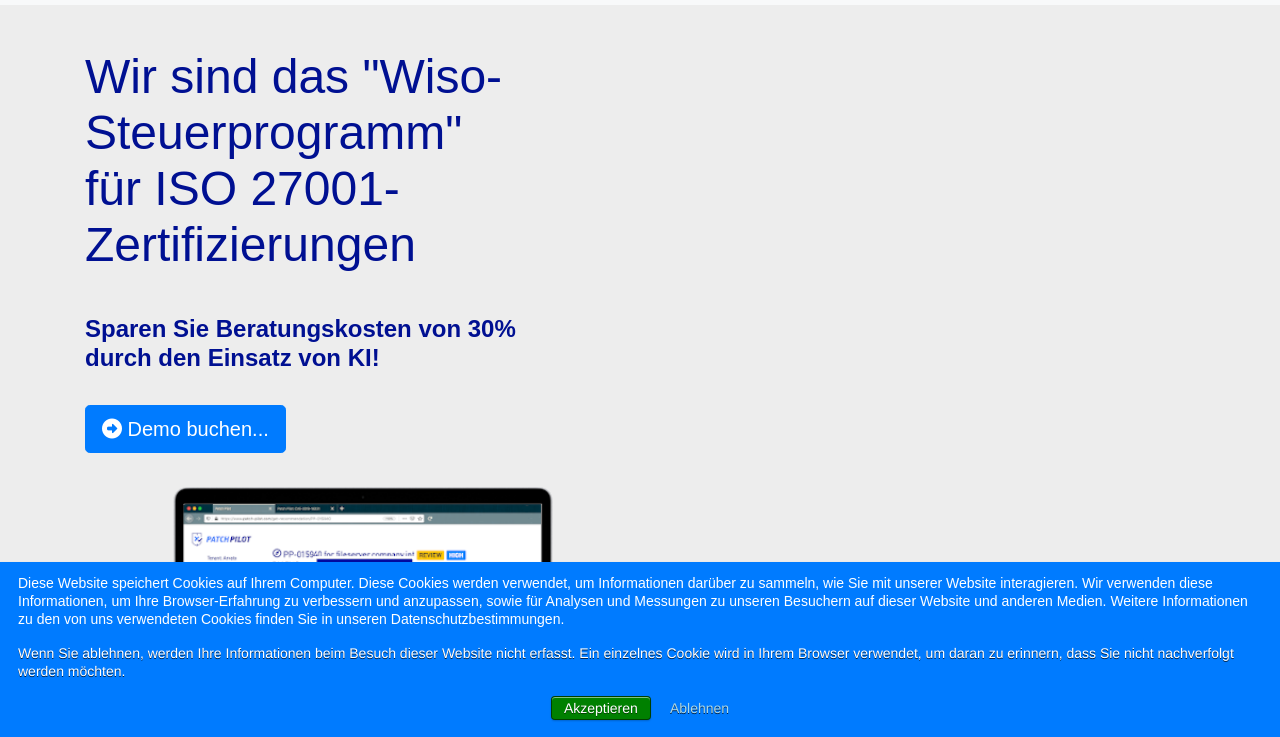
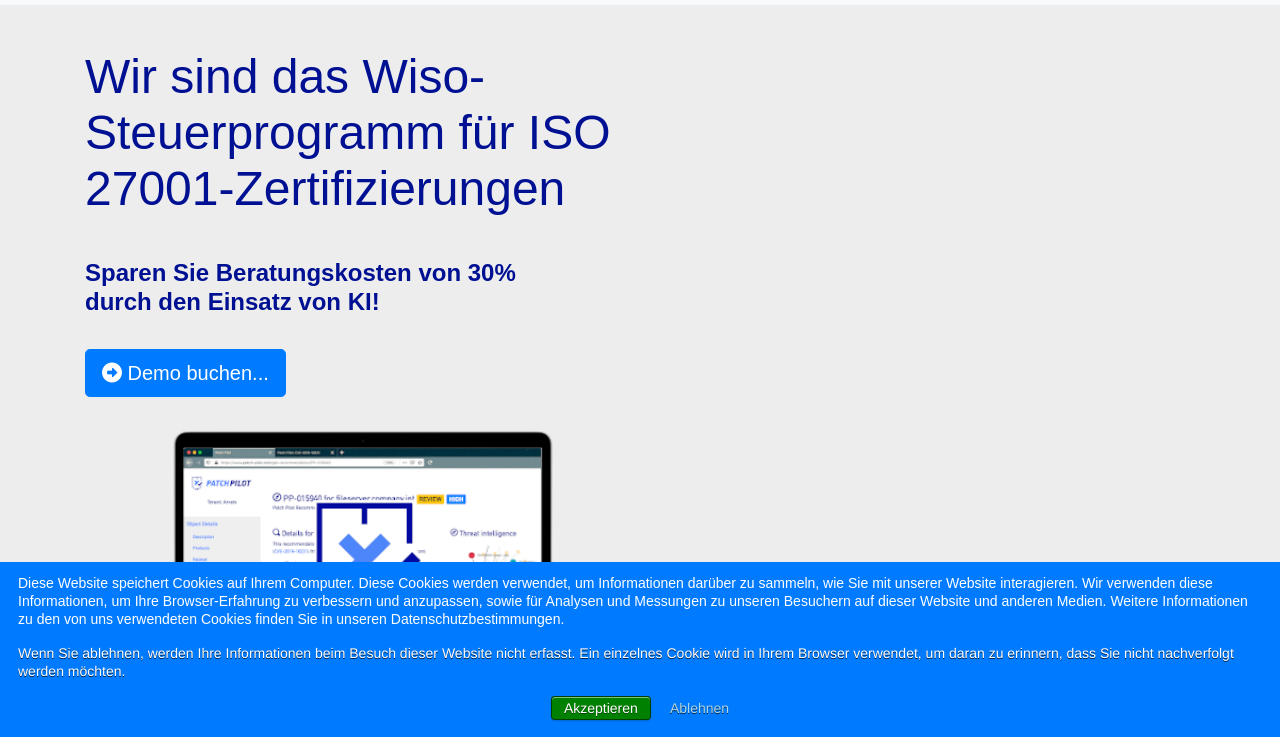
Before and after one commit to ixpolicy/web, a plain HTML site: page index.html in a window 1280 px wide. Shown: the part 61-798 px from the top of the page. Drawn offline with Linux system fonts and the light colour scheme; no server answers; a script that the page names is missing; a web font is replaced by a local one.

Commit message:
Update index.html

```diff
--- a/index.html
+++ b/index.html
@@ -73,7 +73,7 @@
         <div class="row">
             <div class="col-lg-6 d-lg-flex flex-lg-column justify-content-center align-items-stretch pt-5 pt-lg-0 order-2 order-lg-1">
                 <div>
-                    <h1>Wir sind das "Wiso-Steuerprogramm"<br> für ISO 27001-Zertifizierungen</div></h1>
+                    <h1>Wir sind das Wiso-Steuerprogramm für ISO 27001-Zertifizierungen</div></h1>
                     <h2>Sparen Sie Beratungskosten von 30% <br> durch den Einsatz von KI!</h2>
                     <div class="hero-download-btns">
                         <button class="btn btn-primary btn-lg" data-toggle="modal" data-target="#demoModal"><i class="fas fa-arrow-alt-circle-right"></i>&nbsp;Demo buchen...</button>
```
